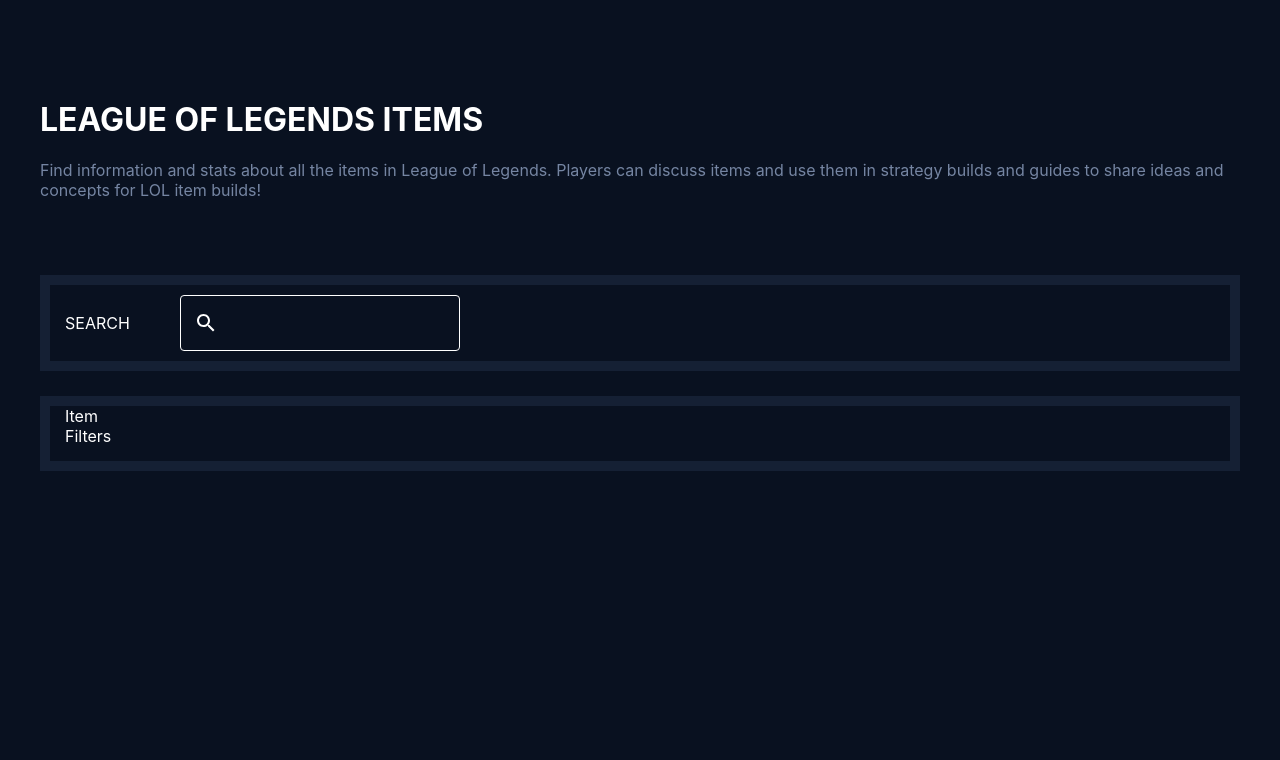
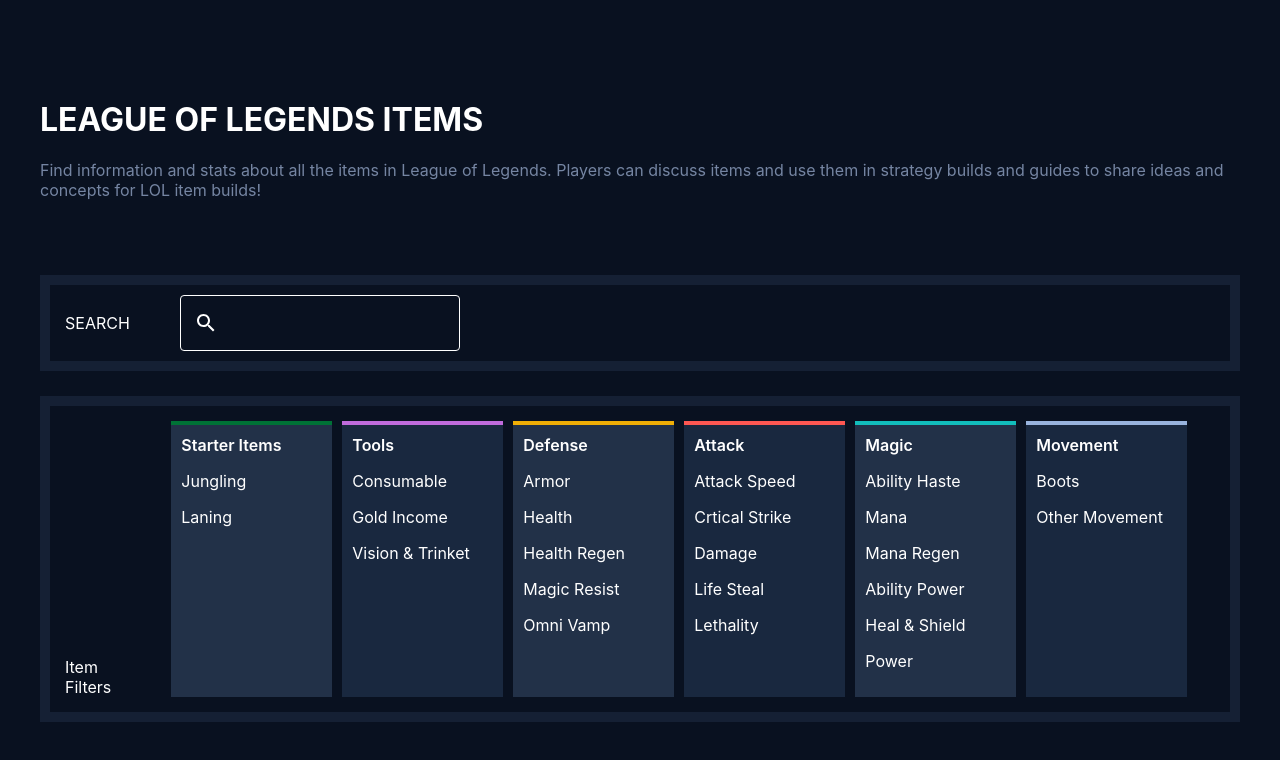
Before and after one commit to izzyyhh/league_items_solr_react_app, a React (Create React App) app in the folder app/: page / in a window 1280 px wide. Shown: the top 760 px of the page. Built offline with nearby package versions, Linux system fonts and the light colour scheme.

Commit message:
add item context

```diff
--- a/app/src/App.tsx
+++ b/app/src/App.tsx
@@ -1,5 +1,7 @@
 import React, { Component } from "react";
 import * as ReactDOM from "react-dom";
+import { ItemProvider } from "./components/ItemProvider/ItemProvider";
+import { ItemsContext } from "./hooks/useItems/useItems";
 import Router from "./Router";
 class App extends Component {
   public static render(baseEl: Element) {
@@ -7,9 +9,9 @@
   }
   public render() {
     return (
-      <>
+      <ItemProvider>
         <Router />
-      </>
+      </ItemProvider>
     );
   }
 }
--- a/app/src/components/Filter/Filter.tsx
+++ b/app/src/components/Filter/Filter.tsx
@@ -4,13 +4,44 @@
 
 const data = [
     {
-        title: "Test",
-        taps: { item: "item1"},
-        color: "#fffff",
-    }
-]
+        title: "Starter Items",
+        taps: ["Jungling", "Laning"],
+        color: "#007236",
+        background: "#223148",
+    },
+    {
+        title: "Tools",
+        taps: ["Consumable", "Gold Income", "Vision & Trinket" ],
+        color: "#c06bdc",
+        background: "#19283f",
+    },
+    {
+        title: "Defense",
+        taps: ["Armor", "Health", "Health Regen", "Magic Resist", "Omni Vamp"],
+        color: "#f0ae06",
+        background: "#223148",
+    },
+    {
+        title: "Attack",
+        taps: ["Attack Speed", "Crtical Strike", "Damage", "Life Steal", "Lethality" ],
+        color: "#fe5752",
+        background: "#19283f",
+    },
+    {
+        title: "Magic",
+        taps: ["Ability Haste", "Mana", "Mana Regen", "Ability Power", "Heal & Shield", "Power"],
+        color: "#12bdbb;",
+        background: "#223148",
+    },
+    {
+        title: "Movement",
+        taps: ["Boots", "Other Movement"],
+        color: "#98b3dd",
+        background: "#19283f",
+    },
+];
+
 const Filter: FunctionComponent = () => {
-    data.map((item) => console.log(item));
     return (
         <FilterWrapper>
             <LabelField>
@@ -18,9 +49,7 @@
                 <Label>Filters</Label>
             </LabelField>
             <Filters>
-                {data.map((item) => {
-                    <FilterItem title={item.title} taps={item.taps} color={item.color} />
-                })}
+                {data.map((item, idx) => <FilterItem title={item.title} taps={item.taps} color={item.color} background={item.background}/>)}
             </Filters>
         </FilterWrapper>
     );
--- a/app/src/components/Filter/FilterItem/FilterItem.sc.ts
+++ b/app/src/components/Filter/FilterItem/FilterItem.sc.ts
@@ -1,3 +1,21 @@
 import styled from "styled-components";
 
-export const FilterItemWrapper = styled.div``;
+interface Props {
+    color?: string;
+    background?: string;
+}
+
+export const FilterItemWrapper = styled.div<Props>`
+    margin-top: 15px;
+    margin-bottom: 15px;
+    margin-left: 10px;
+    padding: 10px;
+    background: ${(props) => props.background};
+    border-top: 4px solid ${(props) => props.color};
+    width: 141px;
+`;
+
+export const Title = styled.p`
+    font-weight: 600;
+    margin-top: unset;
+`;
--- a/app/src/components/Filter/FilterItem/FilterItem.tsx
+++ b/app/src/components/Filter/FilterItem/FilterItem.tsx
@@ -1,20 +1,19 @@
 import React, { FunctionComponent } from "react";
-import { FilterItemWrapper } from "./FilterItem.sc";
+import { FilterItemWrapper, Title } from "./FilterItem.sc";
+import Tag from "./Tag/Tag";
 
 interface Item {
     title: string;
-    taps: { item: string };
-    color: string;
+    taps: Array<string>;
+    color?: string;
+    background: string;
 }
 
-const FilterItem: FunctionComponent<Item> = ({ title, taps, color }) => {
-    console.log("Hello World");
+const FilterItem: FunctionComponent<Item> = ({ title, taps, color, background }) => {
     return (
-        <FilterItemWrapper>
-            <p>Item</p>
-            {title}
-            {taps}
-            {color}
+        <FilterItemWrapper background={background} color={color} >
+            <Title>{title}</Title>
+            {taps.map((item) => <Tag tag={item} />)}
         </FilterItemWrapper>
     );
 };
--- /dev/null
+++ b/app/src/components/Filter/FilterItem/Tag/Tag.sc.ts
@@ -0,0 +1,9 @@
+import styled from "styled-components";
+
+export const TagWrapper = styled.div`
+    &.active {
+        background: #275495;
+    }
+`;
+
+export const Label = styled.p``;
--- /dev/null
+++ b/app/src/components/Filter/FilterItem/Tag/Tag.tsx
@@ -0,0 +1,20 @@
+import React, { FunctionComponent, useState } from "react";
+import { Label, TagWrapper} from "./Tag.sc";
+
+interface Props {
+    tag: string;
+}
+
+const Tag: FunctionComponent<Props> = ({ tag }) => {
+    const [checked, setChecked] = useState(false);
+    if (checked) {
+        console.log(tag);
+    }
+    return (
+        <TagWrapper className={checked ? "active" : ""}>
+            <Label onClick={() => setChecked(!checked)}>{tag}</Label>
+        </TagWrapper>
+    );
+}
+
+export default Tag;
--- /dev/null
+++ b/app/src/components/ItemProvider/ItemProvider.tsx
@@ -0,0 +1,12 @@
+import React, { FunctionComponent } from "react";
+import { ItemsContext, useItems } from "../../hooks/useItems/useItems";
+
+export const ItemProvider: FunctionComponent = ({ children }) => {
+    const {reset, filter, addItem} = useItems();
+
+    return (
+        <ItemsContext.Provider value={{reset: reset, filter: filter, addItem: addItem}}>
+            {children}
+        </ItemsContext.Provider>
+    )
+}
--- /dev/null
+++ b/app/src/hooks/useItems/useItems.tsx
@@ -0,0 +1,20 @@
+import { createContext, useState } from "react";
+
+interface IItemContext {
+    reset: true | false;
+    addItem: (item: string) => void;
+    filter: string;
+}
+
+export const ItemsContext = createContext<IItemContext>({ reset: false, addItem: (item: string) => {}, filter: "" });
+
+export const useItems = () => {
+    const [reset, setReset] = useState<true | false>(false);
+    const [filter, setFilter] = useState("");
+
+    const addItem = (item: string) => {
+        setFilter(`${filter} AND ${item}`);
+    }
+
+    return { reset, filter, addItem };
+}
```
